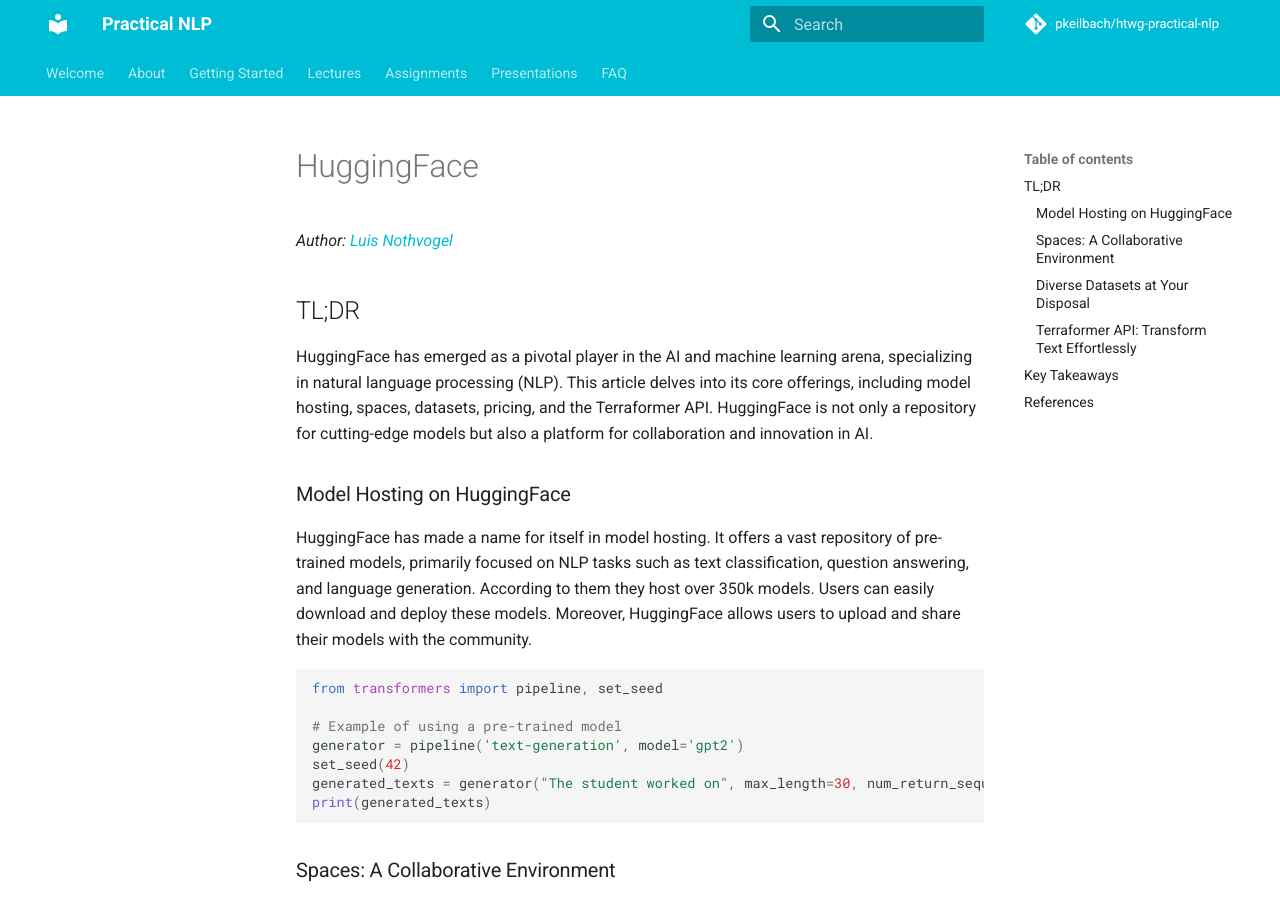
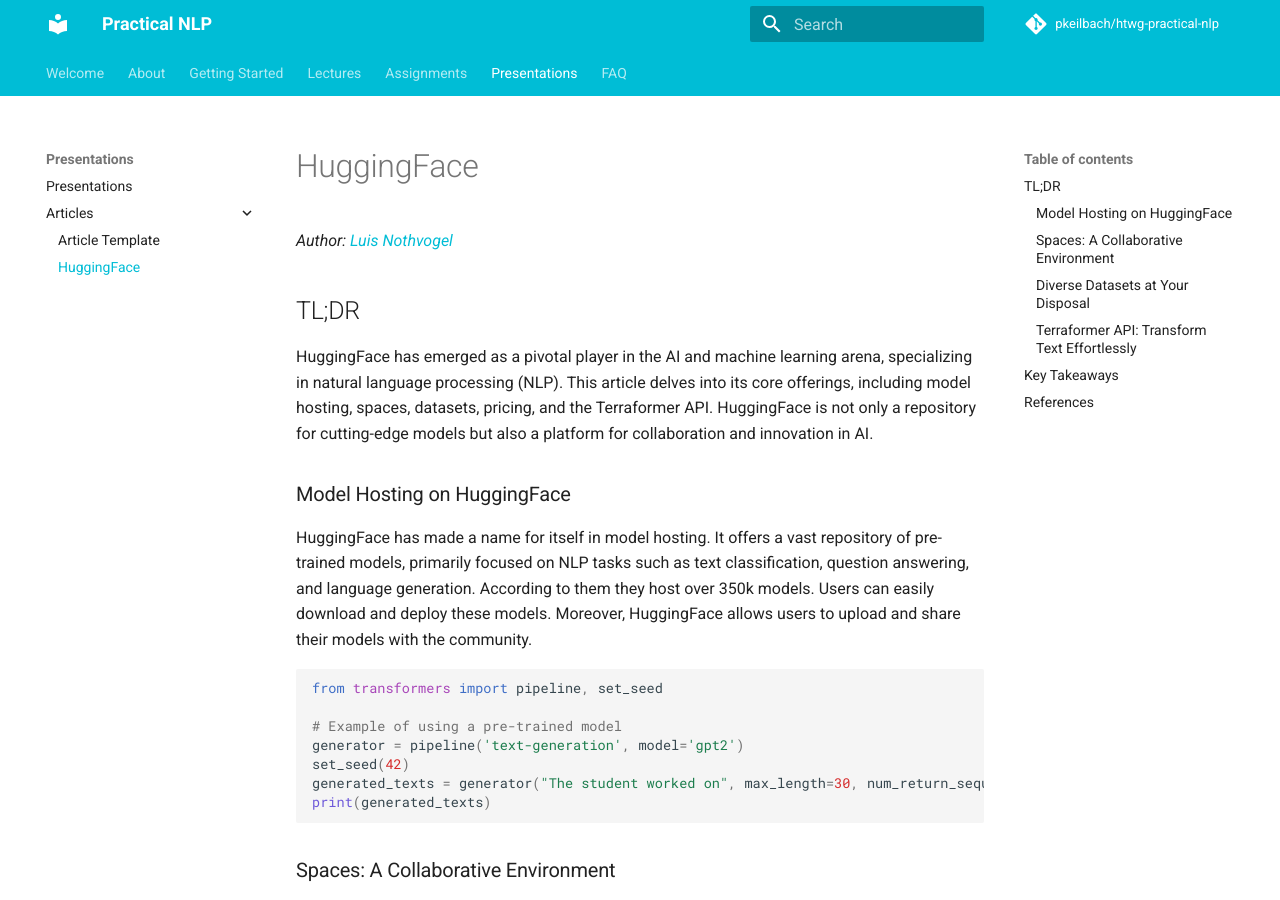
Before and after one commit to pkeilbach/htwg-practical-nlp, an MkDocs documentation site: the page built from docs/presentations/articles/hugging_face.md, in a window 1280 px wide and 900 px high. Built offline with MkDocs 1.6.1 and Material for MkDocs 9.7.7, drawn with Linux system fonts in a browser that asks for light colours; comment, search, counter and statistics services are not loaded.

Commit message:
Update mkdocs.yml

```diff
--- a/mkdocs.yml
+++ b/mkdocs.yml
@@ -66,4 +66,5 @@
       - presentations/presentations.md
       - Articles:
           - Article Template: presentations/articles/template.md
+          - HuggingFace: presentations/articles/hugging_face.md
   - FAQ: faq.md
```
